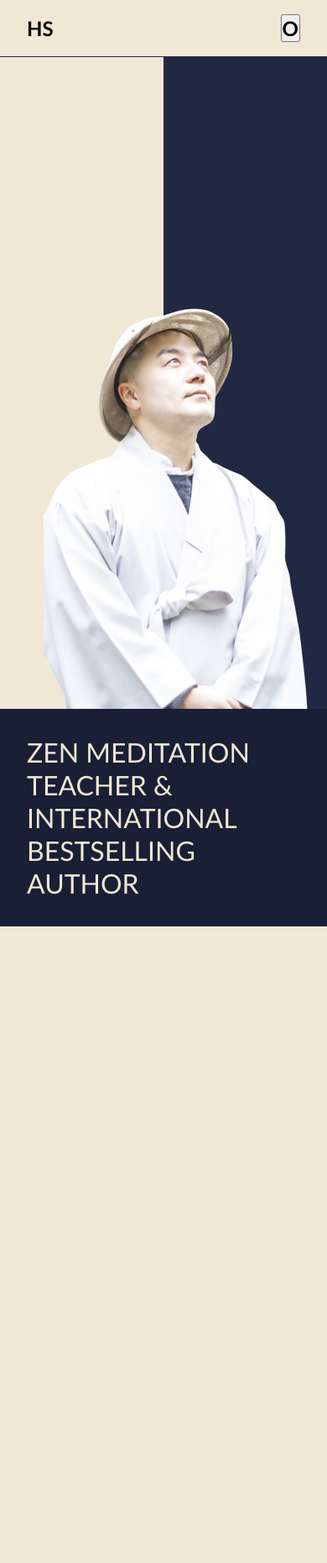
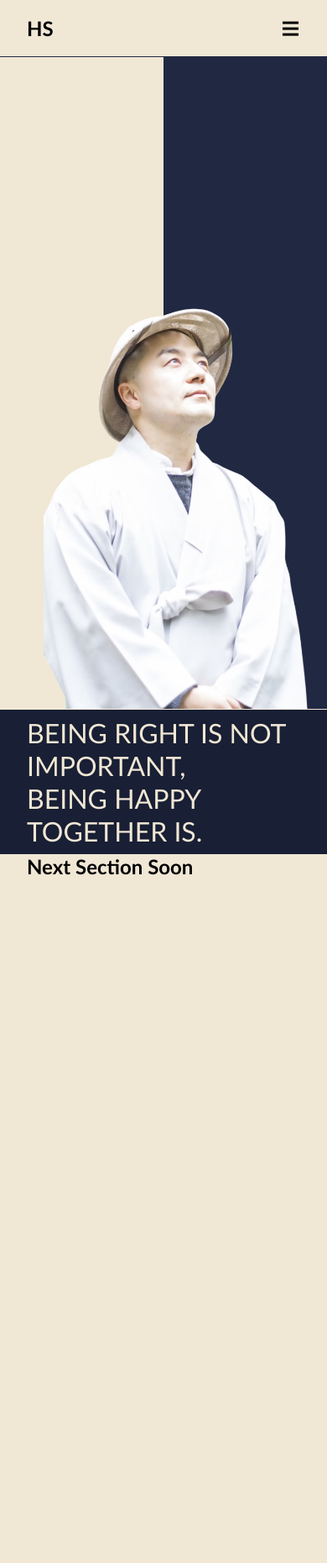
Before and after one commit to codal-harsh/internship-logs, a PHP site: page / in a window 390 px wide. Shown: the whole page at 84% size. Before the commit the page ends 1103 px from the top, so only its background shows below. Run offline with PHP 8.4, Linux system fonts and the light colour scheme; some libraries are stand-ins or nearby versions.

Commit message:
added navbar icon in mobile

```diff
--- a/Week1/Deliverables/index.css
+++ b/Week1/Deliverables/index.css
@@ -1,14 +1,16 @@
+:root {
+  --primary-bg-color: #f0e7d5;
+  --primary-text: #212842;
+  --horizontal-padding: 2rem;
+  ---my-font-family: "Gill Sans", "Gill Sans MT", Calibri, "Trebuchet MS",
+    sans-serif;
+}
+
 * {
   margin: 0;
   padding: 0;
   box-sizing: border-box;
-  font-family: "Gill Sans", "Gill Sans MT", Calibri, "Trebuchet MS", sans-serif;
-}
-
-:root {
-  --primary-bg-color: #f0e7d5;
-  --primary-text: #212842;
-  --horizontal-padding: 2rem;
+  font-family: var(---my-font-family);
 }
 
 html,
@@ -16,6 +18,7 @@ body {
   height: 100%;
   width: 100%;
   background: var(--primary-bg-color);
+  scroll-behavior: ;
 }
 
 figcaption {
@@ -40,6 +43,8 @@ nav {
   display: block;
   font-weight: 900;
   font-size: x-large;
+  background: transparent;
+  border: none;
 }
 
 #nav-menu {
@@ -57,6 +62,7 @@ nav {
 
 nav > h1 {
   font-weight: 500;
+  text-transform: uppercase;
   color: var(--primary-text);
   display: none;
 }
@@ -64,6 +70,9 @@ nav > h1 {
 #nav-menu li {
   cursor: pointer;
   padding: 0px 4px;
+  text-transform: uppercase;
+  font-weight: 600;
+  font-size: large;
   transition: transform 0.2s linear;
 }
 
@@ -104,26 +113,34 @@ nav > h1 {
 
 .section {
   padding: 0px 2rem;
+  width: 100%;
+  height: 100%;
+  font-family: var(---my-font-family);
 }
 
 .banner {
   height: max-content;
-  padding-top: 1rem;
-  padding-bottom: 1rem;
+  padding-top: 0.5rem;
+  padding-bottom: 0.5rem;
   width: 100%;
   color: white;
   background: #191f34;
   color: var(--primary-bg-color);
   text-transform: uppercase;
-  font-family: "Gill Sans", "Gill Sans MT", Calibri, "Trebuchet MS", sans-serif;
+  font-family: var(---my-font-family);
   font-size: 2rem;
   display: flex;
   align-items: start;
+  border-top: 1px solid var(--primary-bg-color);
+}
+
+.rev-bg {
+  background: var(--primary-bg-color);
 }
 
 /* Tablets */
 @media only screen and (min-width: 728px) {
-  .hero-image img{
+  .hero-image img {
     padding-left: 6rem;
   }
 }
@@ -159,16 +176,14 @@ nav > h1 {
     display: block;
   }
 
-  .banner{
-    font-size: 4rem;
-
+  .banner {
+    font-size: 6rem;
   }
 
   .section {
     padding: 0px 8rem;
   }
 }
-
 
 /* Very Large devices */
 @media only screen and (min-width: 1600px) {
--- a/Week1/Deliverables/index.html
+++ b/Week1/Deliverables/index.html
@@ -5,6 +5,10 @@
     <meta name="viewport" content="width=device-width, initial-scale=1.0" />
     <title>Haemin Sunim Website</title>
     <link rel="stylesheet" href="./index.css" />
+    <link
+      href="https://cdn.jsdelivr.net/npm/remixicon@4.8.0/fonts/remixicon.css"
+      rel="stylesheet"
+    />
   </head>
   <body>
     <nav>
@@ -19,7 +23,7 @@
         <li class="nav-links">Course</li>
         <li class="nav-links">Media</li>
       </ul>
-      <button id="mobile-nav">O</button>
+      <button id="mobile-nav"><i class="ri-menu-line"></i></button>
     </nav>
 
     <section class="hero">
@@ -39,9 +43,14 @@
     </section>
 
     <section class="section banner">
-      <p class="banner">
-        Zen Meditation Teacher & International Bestselling Author
+      <p class="banner-text">
+        Being right is not important, <br />
+        Being happy together is.
       </p>
+    </section>
+
+    <section class="section rev-bg">
+      <h1>Next Section Soon</h1>
     </section>
   </body>
 </html>
```
